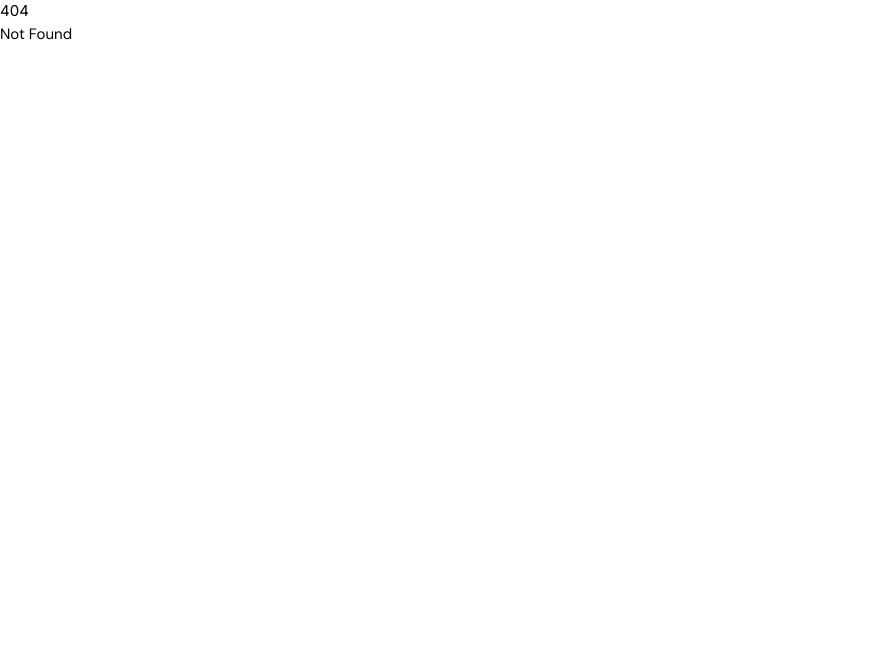
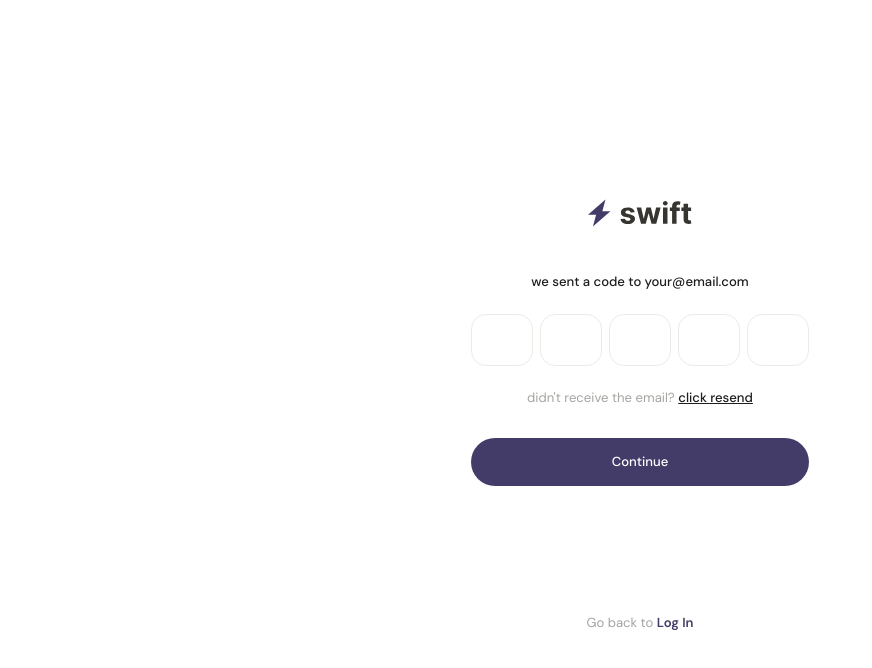
Before and after one commit to reesenuts/swift, a SvelteKit app: page /forgot-password/otp in a window 1280 px wide. Before the commit this address had no page. Shown: the top 668 px of the page, without its empty margins (0-872 px from the left). Built offline with nearby package versions, Linux system fonts and the light colour scheme.

Commit message:
forgot password (frontend)

```diff
--- /dev/null
+++ b/src/routes/forgot-password/+page.svelte
@@ -0,0 +1,40 @@
+<script>
+    import { goto } from '$app/navigation';
+
+    function navigateToLogin() {
+        goto('/login');
+    }
+
+    let showPassword = false;
+    let password = "";
+</script>
+
+<div class="flex flex-col items-center justify-center h-screen">
+    <!-- swift logo -->
+    <img src="assets/logo.svg" alt="logo" class="w-28 h-24 mb-4" />
+
+    <!-- login form -->
+    <form action="" class="w-90 mb-10">
+        <div class="flex flex-col gap-2 mb-4">
+            <p class="text-sm font-medium text-[#1e1e1e]">password verification</p>
+            <!-- email -->
+            <input class="border-1 border-[#EBEBE8] rounded-2xl p-4 w-full text-[#222831] focus:border-[#c6c6c4] focus:text-[#222831] focus:outline-none"
+                type="email"
+                placeholder="your@email.com"
+                required />
+        </div>
+        <!-- submit button -->
+        <button class="bg-[#443C68] text-[#FFFFFF] font-medium text-center text-sm rounded-4xl p-4 w-full cursor-pointer hover:bg-[#332d4d] transition duration-200 ease-in-out"
+            type="submit"
+            on:click|preventDefault={() => goto('forgot-password/otp')}>
+            Continue
+        </button>
+    </form>
+
+    <!-- go back to login -->
+    <!-- svelte-ignore a11y_click_events_have_key_events -->
+    <!-- svelte-ignore a11y_no_static_element_interactions -->
+    <p class="text-sm text-[#A5A4A1] mt-24">Go back to
+        <span class="text-[#443C68] cursor-pointer font-semibold" on:click={navigateToLogin}>Log In</span>
+    </p>
+</div>
--- /dev/null
+++ b/src/routes/forgot-password/otp/+page.svelte
@@ -0,0 +1,45 @@
+<script>
+    import { goto } from '$app/navigation';
+
+    function navigateToLogin() {
+        goto('/login');
+    }
+
+    let showPassword = false;
+    let password = "";
+</script>
+
+<div class="flex flex-col items-center justify-center h-screen">
+    <!-- swift logo -->
+    <img src="/assets/logo.svg" alt="logo" class="w-28 h-24 mb-4" />
+
+    <!-- forgot password -->
+    <form action="" class="w-90 mb-10">
+        <div class="flex flex-col gap-2 mb-4">
+            <p class="text-sm font-medium text-[#1e1e1e] text-center mb-4">we sent a code to your@email.com</p>
+            <!-- otp -->
+            <div class="flex gap-2 justify-center mb-4">
+                <div class="w-full h-14 border-1 border-[#EBEBE8] rounded-2xl"></div>
+                <div class="w-full h-14 border-1 border-[#EBEBE8] rounded-2xl"></div>
+                <div class="w-full h-14 border-1 border-[#EBEBE8] rounded-2xl"></div>
+                <div class="w-full h-14 border-1 border-[#EBEBE8] rounded-2xl"></div>
+                <div class="w-full h-14 border-1 border-[#EBEBE8] rounded-2xl"></div>
+            </div>
+            <p class="text-sm text-[#A5A4A1] text-center">didn't receive the email?
+                <span class="text-[#1e1e1e] cursor-pointer font-medium underline">click resend</span>
+            </p>
+        </div>
+        <!-- submit button -->
+        <button class="bg-[#443C68] text-[#FFFFFF] font-medium text-center text-sm rounded-4xl p-4 w-full cursor-pointer hover:bg-[#332d4d] transition duration-200 ease-in-out mt-4"
+            type="submit">
+            Continue
+        </button>
+    </form>
+
+    <!-- go back to login -->
+    <!-- svelte-ignore a11y_click_events_have_key_events -->
+    <!-- svelte-ignore a11y_no_static_element_interactions -->
+    <p class="text-sm text-[#A5A4A1] mt-24">Go back to
+        <span class="text-[#443C68] cursor-pointer font-semibold" on:click={navigateToLogin}>Log In</span>
+    </p>
+</div>
--- a/src/routes/login/+page.svelte
+++ b/src/routes/login/+page.svelte
@@ -55,7 +55,9 @@
         </button>
     </form>
     <!-- forgot password -->
-    <p class="text-sm underline font-medium cursor-pointer text-[#37352F]">Forgot Password?</p>
+    <!-- svelte-ignore a11y_click_events_have_key_events -->
+    <!-- svelte-ignore a11y_no_noninteractive_element_interactions -->
+    <p class="text-sm underline font-medium cursor-pointer text-[#37352F]" on:click="{() =>  goto("forgot-password")}">Forgot Password?</p>
     <!-- sign up -->
     <!-- svelte-ignore a11y_click_events_have_key_events -->
     <!-- svelte-ignore a11y_no_static_element_interactions -->
--- a/src/routes/register/+page.svelte
+++ b/src/routes/register/+page.svelte
@@ -13,7 +13,7 @@
     <!-- swift logo -->
     <img src="assets/logo.svg" alt="logo" class="w-28 h-24" />
     <p class="text-sm text-[#1e1e1e] font-semibold">Let's create your swift account</p>
-    <!-- login form -->
+    <!-- register form -->
     <form action="" class="w-90 mb-10 mt-8">
         <div class="flex flex-col gap-2 mb-4">
             <!-- email -->
```
